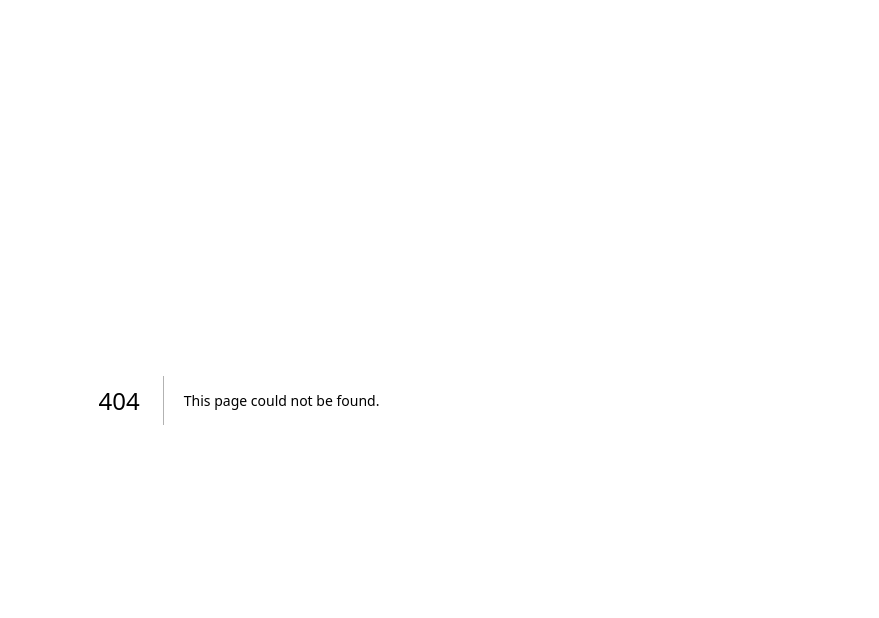
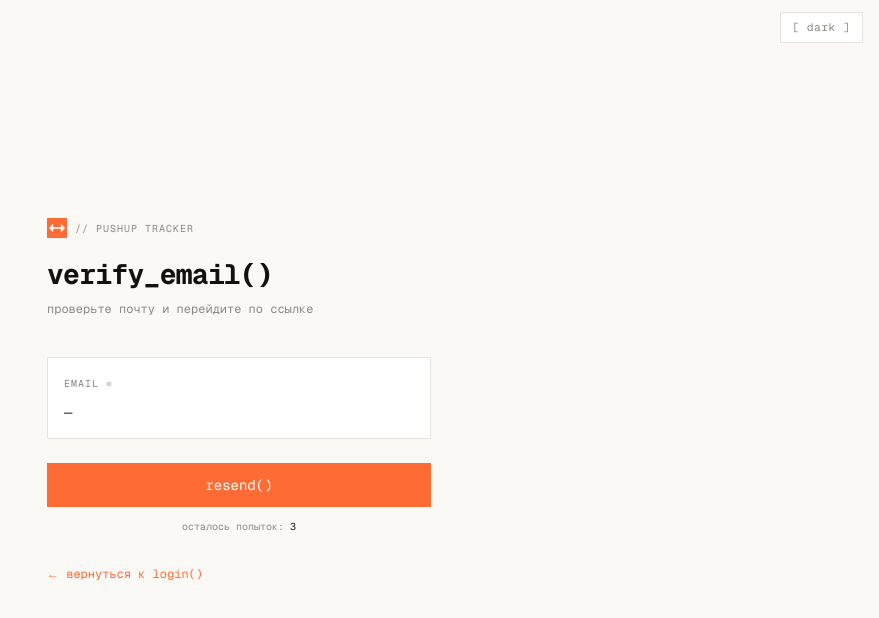
Before and after one commit to buluktaev/PushUpTracker, a Next.js app: page /verify-email in a window 1280 px wide. Before the commit this address had no page. Shown: the top 618 px of the page, without its empty margins (401-1280 px from the left). Built offline with nearby package versions, Linux system fonts and the light colour scheme.

Commit message:
feat: add verify-email page with resend rate limiting (3 attempts / 15 min)

```diff
--- /dev/null
+++ b/app/api/auth/resend/route.ts
@@ -0,0 +1,55 @@
+import { NextResponse } from 'next/server'
+import { createServerClient } from '@supabase/ssr'
+import { cookies } from 'next/headers'
+import { checkRateLimit } from '@/lib/emailRateLimit'
+
+export async function POST(request: Request) {
+  const { email } = await request.json()
+
+  if (!email || typeof email !== 'string') {
+    return NextResponse.json({ error: 'email обязателен' }, { status: 400 })
+  }
+
+  const limit = checkRateLimit(email)
+  if (!limit.allowed) {
+    return NextResponse.json(
+      {
+        error: 'rate_limit',
+        retryAfter: limit.retryAfter,
+      },
+      { status: 429 }
+    )
+  }
+
+  const cookieStore = await cookies()
+  const supabase = createServerClient(
+    process.env.NEXT_PUBLIC_SUPABASE_URL!,
+    process.env.NEXT_PUBLIC_SUPABASE_ANON_KEY!,
+    {
+      cookies: {
+        getAll: () => cookieStore.getAll(),
+        setAll: (cookiesToSet) => {
+          try {
+            cookiesToSet.forEach(({ name, value, options }) =>
+              cookieStore.set(name, value, options)
+            )
+          } catch {}
+        },
+      },
+    }
+  )
+
+  const { error } = await supabase.auth.resend({
+    type: 'signup',
+    email,
+  })
+
+  if (error) {
+    return NextResponse.json({ error: error.message }, { status: 500 })
+  }
+
+  return NextResponse.json({
+    ok: true,
+    attemptsLeft: limit.attemptsLeft,
+  })
+}
--- a/app/register/page.tsx
+++ b/app/register/page.tsx
@@ -2,16 +2,17 @@
 
 import { useState } from 'react'
 import Link from 'next/link'
+import { useRouter } from 'next/navigation'
 import { createClient } from '@/lib/supabase-client'
 import ThemeToggle from '@/components/ThemeToggle'
 
 export default function RegisterPage() {
+  const router = useRouter()
   const [name, setName] = useState('')
   const [email, setEmail] = useState('')
   const [password, setPassword] = useState('')
   const [error, setError] = useState('')
   const [loading, setLoading] = useState(false)
-  const [emailSent, setEmailSent] = useState(false)
 
   async function handleSubmit(e: React.FormEvent) {
     e.preventDefault()
@@ -35,54 +36,16 @@ export default function RegisterPage() {
       if (authError) throw new Error(authError.message)
       if (!data.user) throw new Error('Ошибка регистрации')
 
-      setEmailSent(true)
+      if (data.session) {
+        router.push('/')
+      } else {
+        router.push(`/verify-email?email=${encodeURIComponent(email)}`)
+      }
     } catch (e: unknown) {
       setError(e instanceof Error ? e.message : 'ошибка')
     } finally {
       setLoading(false)
     }
-  }
-
-  if (emailSent) {
-    return (
-      <main className="min-h-dvh flex flex-col items-center justify-center p-6 bg-[var(--bg)]">
-        <div className="fixed top-3 right-4 z-50">
-          <ThemeToggle />
-        </div>
-        <div className="w-full max-w-sm">
-          <div className="mb-10">
-            <div className="flex items-center gap-2 mb-5">
-              <img src="/icon.svg" width={20} height={20} alt="" />
-              <span className="text-[10px] tracking-widest uppercase text-[var(--muted)]">
-                // pushup tracker
-              </span>
-            </div>
-            <h1 className="text-[28px] font-bold text-[var(--text)] leading-[1.15] tracking-tight">
-              check_email()
-            </h1>
-            <p className="text-xs text-[var(--muted)] mt-2.5">письмо отправлено</p>
-          </div>
-
-          <p className="text-sm text-[var(--text)] mb-2">
-            письмо с подтверждением отправлено на
-          </p>
-          <p className="text-sm font-medium text-[#ff6b35] mb-6 break-all">{email}</p>
-
-          <div
-            className="p-4 text-xs text-[var(--muted)] leading-relaxed"
-            style={{ border: '1px solid var(--border)', background: 'var(--surface-dim)' }}
-          >
-            // не получили письмо? проверьте папку spam или{' '}
-            <button
-              onClick={() => setEmailSent(false)}
-              className="text-[#ff6b35] hover:underline"
-            >
-              попробуйте снова
-            </button>
-          </div>
-        </div>
-      </main>
-    )
   }
 
   return (
--- /dev/null
+++ b/app/verify-email/page.tsx
@@ -0,0 +1,180 @@
+'use client'
+
+import { useState, useEffect, useCallback } from 'react'
+import { useSearchParams } from 'next/navigation'
+import { Suspense } from 'react'
+import Link from 'next/link'
+import ThemeToggle from '@/components/ThemeToggle'
+
+const LS_KEY = 'email_confirm_blocked_until'
+const MAX_ATTEMPTS = 3
+
+function VerifyEmailContent() {
+  const params = useSearchParams()
+  const email = params.get('email') ?? ''
+
+  const [sending, setSending] = useState(false)
+  const [attemptsLeft, setAttemptsLeft] = useState(MAX_ATTEMPTS)
+  const [blockedUntil, setBlockedUntil] = useState<number | null>(null)
+  const [secondsLeft, setSecondsLeft] = useState(0)
+  const [message, setMessage] = useState('')
+  const [error, setError] = useState('')
+
+  useEffect(() => {
+    const raw = localStorage.getItem(LS_KEY)
+    if (raw) {
+      const until = parseInt(raw, 10)
+      if (until > Date.now()) {
+        setBlockedUntil(until)
+      } else {
+        localStorage.removeItem(LS_KEY)
+      }
+    }
+  }, [])
+
+  useEffect(() => {
+    if (!blockedUntil) return
+    const tick = () => {
+      const diff = Math.ceil((blockedUntil - Date.now()) / 1000)
+      if (diff <= 0) {
+        setBlockedUntil(null)
+        setAttemptsLeft(MAX_ATTEMPTS)
+        localStorage.removeItem(LS_KEY)
+        setSecondsLeft(0)
+      } else {
+        setSecondsLeft(diff)
+      }
+    }
+    tick()
+    const id = setInterval(tick, 1000)
+    return () => clearInterval(id)
+  }, [blockedUntil])
+
+  const handleResend = useCallback(async () => {
+    if (blockedUntil || sending || !email) return
+    setSending(true)
+    setError('')
+    setMessage('')
+
+    try {
+      const res = await fetch('/api/auth/resend', {
+        method: 'POST',
+        headers: { 'Content-Type': 'application/json' },
+        body: JSON.stringify({ email }),
+      })
+      const data = await res.json()
+
+      if (res.status === 429) {
+        const until = data.retryAfter as number
+        setBlockedUntil(until)
+        localStorage.setItem(LS_KEY, String(until))
+        setAttemptsLeft(0)
+        return
+      }
+
+      if (!res.ok) {
+        setError(data.error ?? 'ошибка отправки')
+        return
+      }
+
+      setAttemptsLeft(data.attemptsLeft ?? 0)
+      setMessage('// письмо отправлено')
+    } catch {
+      setError('ошибка сети')
+    } finally {
+      setSending(false)
+    }
+  }, [blockedUntil, sending, email])
+
+  const formatTime = (s: number) => {
+    const m = Math.floor(s / 60)
+    const sec = s % 60
+    return `${m}:${String(sec).padStart(2, '0')}`
+  }
+
+  const isBlocked = Boolean(blockedUntil && secondsLeft > 0)
+
+  return (
+    <main className="min-h-dvh flex flex-col items-center justify-center p-6 bg-[var(--bg)]">
+      <div className="fixed top-3 right-4 z-50">
+        <ThemeToggle />
+      </div>
+      <div className="w-full max-w-sm">
+        <div className="mb-10">
+          <div className="flex items-center gap-2 mb-5">
+            <img src="/icon.svg" width={20} height={20} alt="" />
+            <span className="text-[10px] tracking-widest uppercase text-[var(--muted)]">
+              // pushup tracker
+            </span>
+          </div>
+          <h1 className="text-[28px] font-bold text-[var(--text)] leading-[1.15] tracking-tight">
+            verify_email()
+          </h1>
+          <p className="text-xs text-[var(--muted)] mt-2.5">
+            проверьте почту и перейдите по ссылке
+          </p>
+        </div>
+
+        <div
+          className="p-4 mb-6 text-sm text-[var(--text)]"
+          style={{ border: '1px solid var(--border)', background: 'var(--surface)' }}
+        >
+          <p className="text-[10px] tracking-widest uppercase text-[var(--muted)] mb-2">
+            email =
+          </p>
+          <p className="font-mono">{email || '—'}</p>
+        </div>
+
+        {isBlocked ? (
+          <div className="text-sm text-[var(--muted)]">
+            <p className="text-[11px] text-[#ef4444] mb-1">
+              ! лимит исчерпан — подождите перед повторной отправкой
+            </p>
+            <p className="text-xs font-mono">
+              повтор через{' '}
+              <span className="text-[#ff6b35]">{formatTime(secondsLeft)}</span>
+            </p>
+          </div>
+        ) : (
+          <div className="flex flex-col gap-3">
+            <button
+              onClick={handleResend}
+              disabled={sending || attemptsLeft === 0}
+              className="w-full py-3 text-sm font-normal text-white bg-[#ff6b35] disabled:opacity-40 hover:opacity-85 transition-opacity"
+            >
+              {sending ? '// отправляем...' : 'resend()'}
+            </button>
+
+            {attemptsLeft > 0 && !sending && (
+              <p className="text-[10px] text-[var(--muted)] text-center">
+                осталось попыток:{' '}
+                <span className="text-[var(--text)]">{attemptsLeft}</span>
+              </p>
+            )}
+
+            {message && (
+              <p className="text-[11px] text-[#4ade80]">{message}</p>
+            )}
+            {error && (
+              <p className="text-[11px] text-[#ef4444]">! {error}</p>
+            )}
+          </div>
+        )}
+
+        <p className="text-xs text-[var(--muted)] mt-8">
+          <Link href="/login" className="text-[#ff6b35] hover:underline">
+            ← вернуться к login()
+          </Link>
+        </p>
+      </div>
+    </main>
+  )
+}
+
+export default function VerifyEmailPage() {
+  return (
+    <Suspense fallback={null}>
+      <VerifyEmailContent />
+    </Suspense>
+  )
+}
--- /dev/null
+++ b/lib/emailRateLimit.ts
@@ -0,0 +1,42 @@
+// lib/emailRateLimit.ts
+
+interface RateLimitEntry {
+  attempts: number
+  windowStart: number // ms timestamp
+}
+
+const WINDOW_MS = 15 * 60 * 1000 // 15 минут
+const MAX_ATTEMPTS = 3
+
+// Singleton — живёт в памяти процесса Node.js
+const store = new Map<string, RateLimitEntry>()
+
+export interface RateLimitResult {
+  allowed: boolean
+  attemptsLeft: number
+  retryAfter: number | null // unix ms timestamp когда сбросится лимит
+}
+
+export function checkRateLimit(email: string): RateLimitResult {
+  const now = Date.now()
+  const key = email.toLowerCase().trim()
+  const entry = store.get(key)
+
+  if (!entry || now - entry.windowStart >= WINDOW_MS) {
+    // Нет записи или окно истекло — создаём новое
+    store.set(key, { attempts: 1, windowStart: now })
+    return { allowed: true, attemptsLeft: MAX_ATTEMPTS - 1, retryAfter: null }
+  }
+
+  if (entry.attempts >= MAX_ATTEMPTS) {
+    const retryAfter = entry.windowStart + WINDOW_MS
+    return { allowed: false, attemptsLeft: 0, retryAfter }
+  }
+
+  entry.attempts += 1
+  return {
+    allowed: true,
+    attemptsLeft: MAX_ATTEMPTS - entry.attempts,
+    retryAfter: null,
+  }
+}
```
